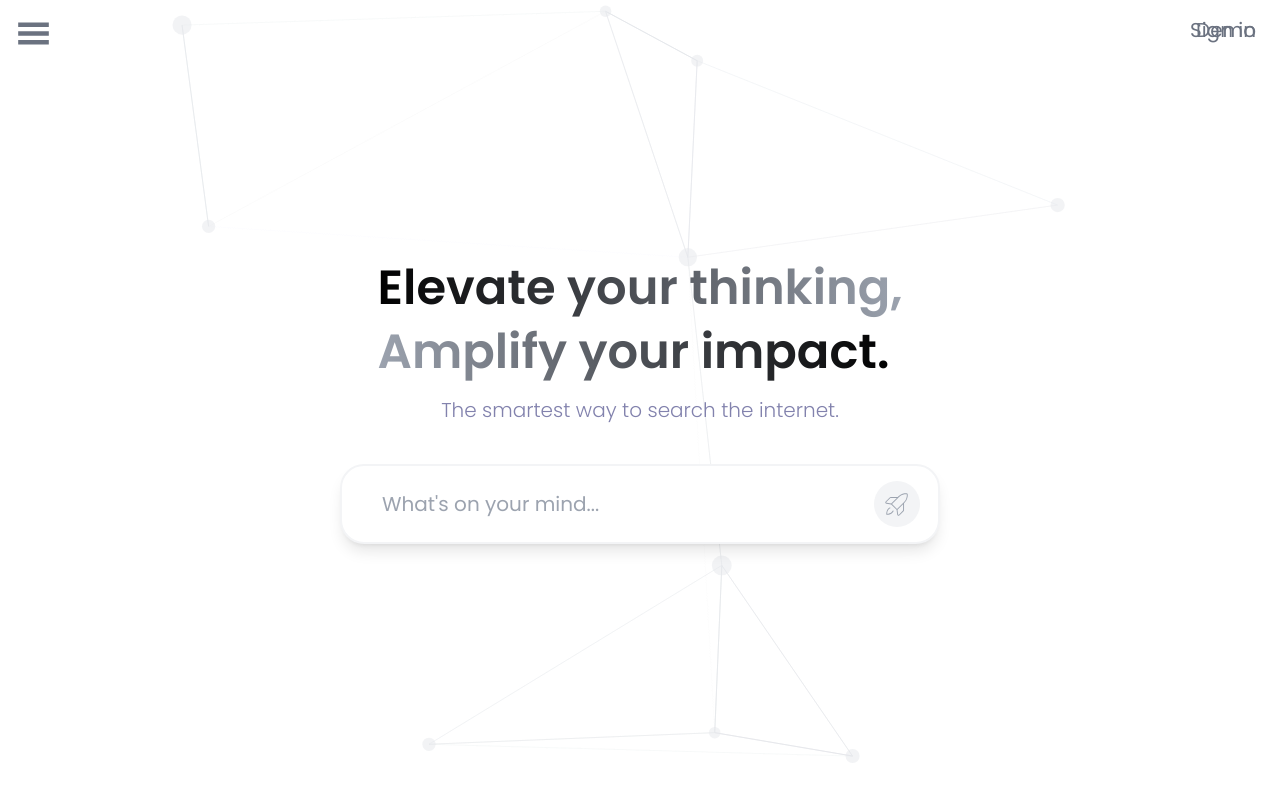
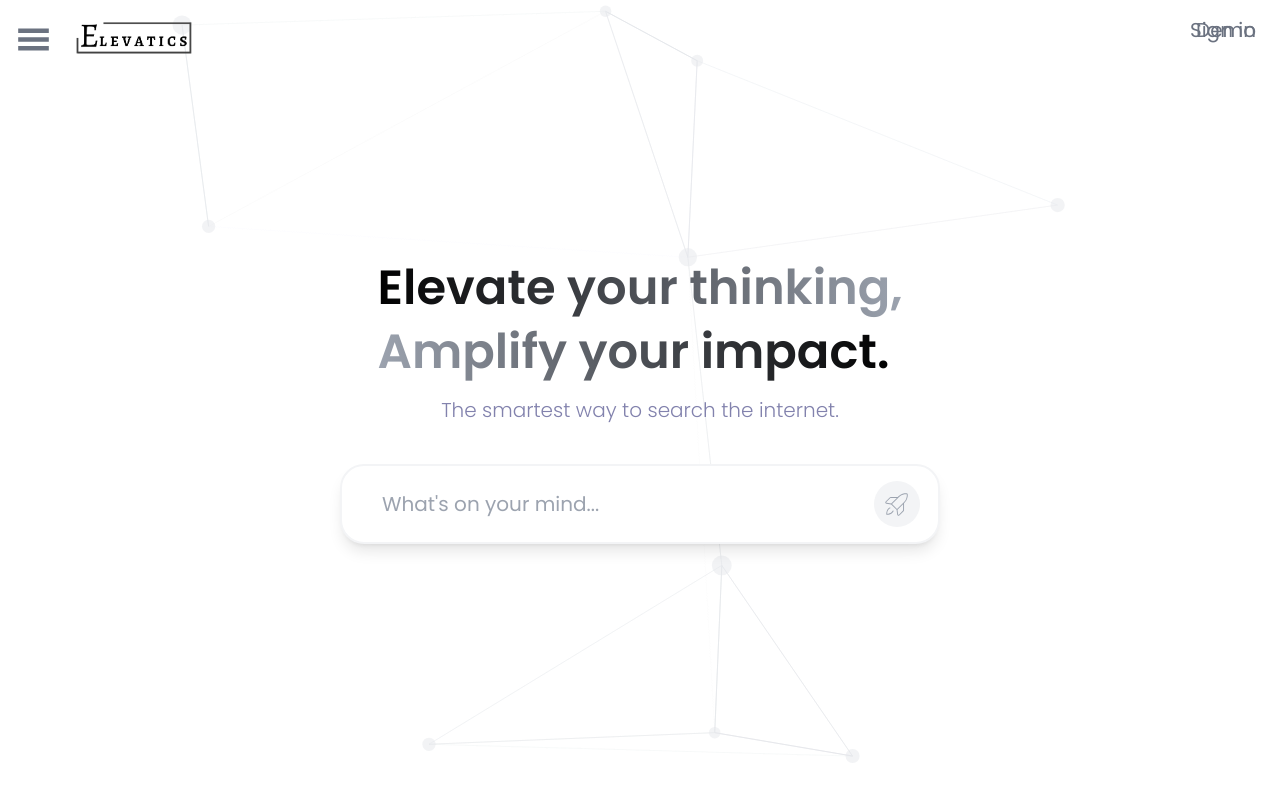
Before and after one commit to HrishikShaji/elevatics-ai, a Next.js app: page / in a window 1280 px wide. Built offline with nearby package versions, Linux system fonts and the light colour scheme; no server answers.

Commit message:
added home url

```diff
--- a/app/components/ToggleSidebar.tsx
+++ b/app/components/ToggleSidebar.tsx
@@ -1,17 +1,24 @@
 "use client";
 
+import Image from "next/image";
 import { useTheme } from "../contexts/ThemeContext";
 import { GiHamShank, GiHamburgerMenu } from "react-icons/gi";
+import Link from "next/link";
 
 export default function ToggleSidebar() {
   const { setIsSideBarOpen, isSideBarOpen } = useTheme();
   return (
+    <div className="fixed top-4 left-4 z-20 flex gap-5">
       <button
         style={{ color: isSideBarOpen ? "black" : "" }}
-      className="fixed top-4 left-4  z-20 text-gray-500 hover:text-black rounded-md"
+        className=" text-gray-500 hover:text-black rounded-md"
         onClick={() => setIsSideBarOpen((prev) => !prev)}
       >
         <GiHamburgerMenu size={35} />
       </button>
+      <Link href="/">
+        <Image height={274} width={762} src="/assets/ElevaticsAILogo.png" className="w-[130px] h-full" alt="logo" />
+      </Link>
+    </div>
   );
 }
--- a/app/history/page.tsx
+++ b/app/history/page.tsx
@@ -61,7 +61,7 @@ export default function Page() {
   }
 
   function onChange(item: DropDownItem) {
-    setReportType(item.value as number)
+    setReportType(item.value as string)
   }
 
   const items: DropDownItem[] = [{ label: 'All', value: "" },
```
Also changed, not shown: public/assets/ElevaticsAILogo.png (added). Lines whose indentation alone changed are shown as unchanged.
